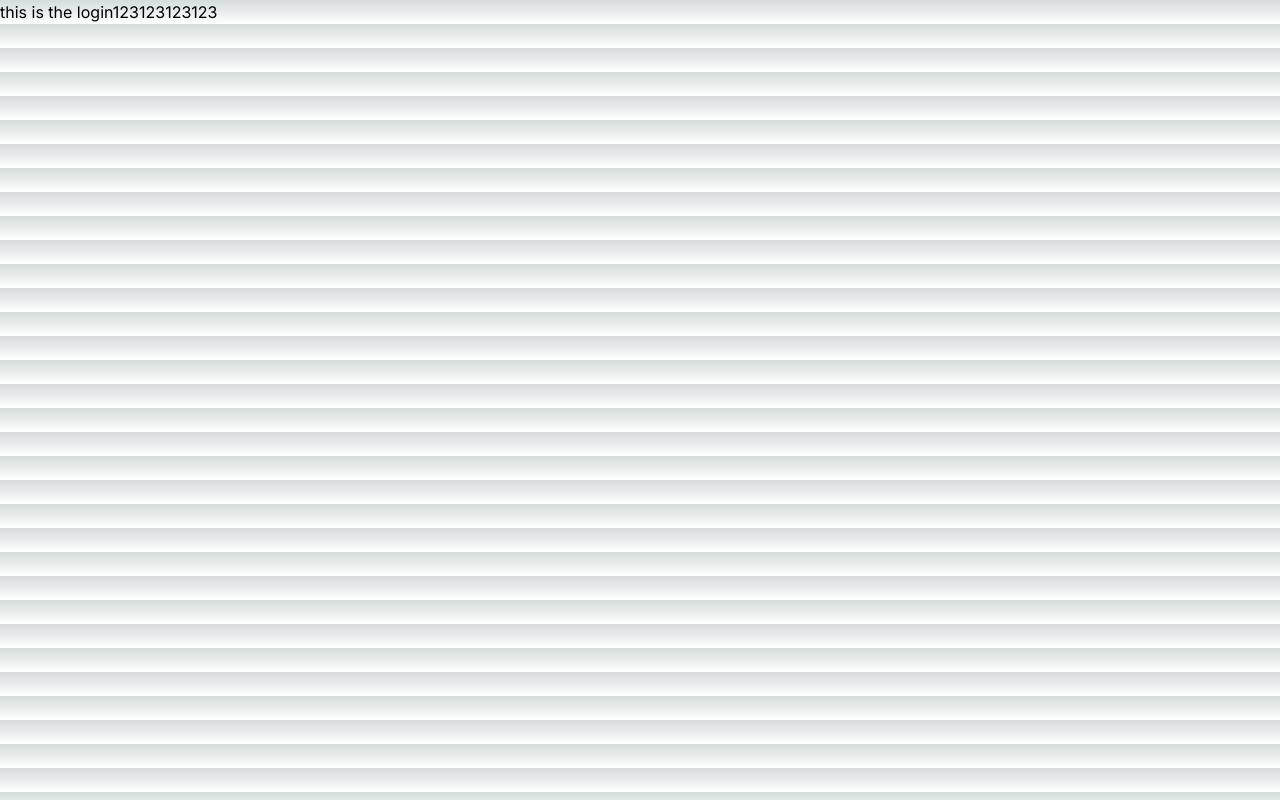
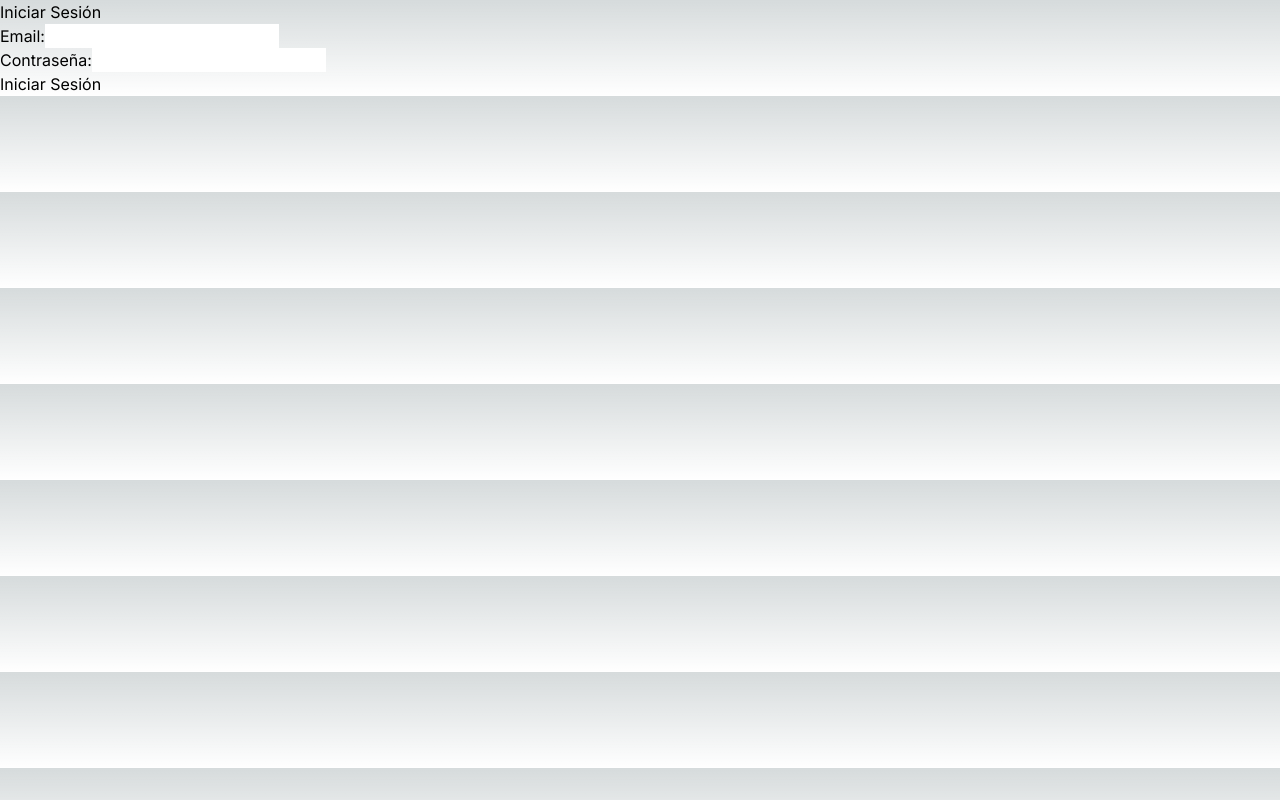
Before and after one commit to WilsonCollantesAponte/Autopart-Express, a Next.js app: page /client/form/login in a window 1280 px wide. Built offline with nearby package versions, Linux system fonts and the light colour scheme.

Commit message:
Register, login navbar

```diff
--- /dev/null
+++ b/app/Providers.js
@@ -0,0 +1,10 @@
+'use client'
+import { SessionProvider } from "next-auth/react";
+
+export function Providers ({children}) {
+    return (
+        <SessionProvider>
+            {children}
+        </SessionProvider>
+    )
+}
--- /dev/null
+++ b/app/api/auth/[...nextauth]/route.js
@@ -0,0 +1,12 @@
+import NextAuth from "next-auth/next";
+import GoogleProvider from 'next-auth/providers/google'
+
+
+const handler = NextAuth({
+    providers: [GoogleProvider({
+        clientId : "173444235507-cfg95v9p9u0lb0vbdnb7i583f15i8na1.apps.googleusercontent.com",
+        clientSecret: "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",
+    })]
+})
+
+export {handler as GET, handler as POST};
--- a/app/client/form/login/page.jsx
+++ b/app/client/form/login/page.jsx
@@ -1,3 +1,76 @@
+'use client'
+import { useState } from 'react';
+import { Redirect } from 'next';
 export default function Login() {
-  return <div>this is the login123123123123</div>;
+  const [formData, setFormData] = useState({
+    email: '',
+    password: '',
+  });
+
+  const [loginError, setLoginError] = useState(null);
+
+  const handleInputChange = (e) => {
+    const { name, value } = e.target;
+    setFormData({
+      ...formData,
+      [name]: value,
+    });
+  };
+
+  const handleSubmit = async (e) => {
+    e.preventDefault();
+    try {
+      const response = await fetch('http://localhost:3000/client/form/login/api', {
+        method: 'GET',
+      });
+      const data = await response.json();
+      const dataArray = Object.keys(data).map(key => ({ key, value: data[key] }));
+      const findEmail = dataArray[0].value.find(element => element.email === formData.email);
+      const findPassword = dataArray[0].value.find(element => element.password === formData.password);
+      console.log(findEmail);
+
+
+      console.log(dataArray[0].value);
+
+
+      if (response.ok && findEmail && findPassword) {
+        // <Redirect to="/"/> //desbloquear esto cuando este arreglado la landing page
+        alert('Inicio de sesión exitoso');
+      } else {
+        // Inicio de sesión fallido, muestra un mensaje de error
+        setLoginError('Credenciales incorrectas. Por favor, inténtalo de nuevo.');
+      }
+    } catch (error) {
+      // Maneja errores de red o del servidor
+      console.error('Error al iniciar sesión:', error);
+    }
+  };
+
+  return (
+    <div>
+      <h2>Iniciar Sesión</h2>
+      <form onSubmit={handleSubmit}>
+        <div>
+          <label>Email:</label>
+          <input
+            type="email"
+            name="email"
+            value={formData.email}
+            onChange={handleInputChange}
+          />
+        </div>
+        <div>
+          <label>Contraseña:</label>
+          <input
+            type="password"
+            name="password"
+            value={formData.password}
+            onChange={handleInputChange}
+          />
+        </div>
+        <button type="submit">Iniciar Sesión</button>
+      </form>
+      {loginError && <p>{loginError}</p>}
+    </div>
+  );
 }
--- /dev/null
+++ b/app/client/form/nav/page.jsx
@@ -0,0 +1,60 @@
+'use client'
+
+
+import Link from "next/link";
+import { use, useState } from "react";
+import { useEffect } from "react";
+import { useSession, signOut } from "next-auth/react";
+
+export default function Nav() {
+
+    const {data: session} = useSession();
+
+
+    const [formData, setFormData] = useState(null);
+
+    useEffect(() => {
+        const storeUserGmail = localStorage.getItem('user');
+        const storeUser = localStorage.getItem('formData');
+        if(storeUserGmail) {
+            setFormData(JSON.parse(storeUserGmail));
+        }
+        if(storeUser) {
+            setFormData(JSON.parse(storeUser));
+        }
+    }
+    , []);
+
+    const handleLogout = () => {
+        localStorage.removeItem('user');
+        localStorage.removeItem('formData');
+        signOut();
+        setFormData(null);
+    }
+
+
+
+
+    return(
+
+
+
+        <div>
+
+            <Link href="/client/form/signIn"> Register</Link>
+            <Link href="/"> inicio</Link>
+            <Link href="/client/form/about"> About</Link>
+            {session?.user? (<div>
+            <p>
+                {session.user.name} {session.user.email}
+                <img src={session.user.image} alt="user image"/>
+            </p>
+            <button onClick={handleLogout}>Logout</button>
+            </div>
+            ):
+            (
+                <Link href="/api/auth/signin">Sign in</Link>
+            )}
+        </div>
+    )
+}
--- a/app/client/form/signIn/page.js
+++ b/app/client/form/signIn/page.js
@@ -1,14 +1,16 @@
 'use client'
 import styles from './styles.module.css';
-import { GoogleLogin } from 'react-google-login';
-import { gapi } from 'gapi-script';
+import {signIn, useSession} from 'next-auth/react'
+import { useEffect, useState } from 'react';
 
 
-import { useEffect, useState } from 'react';
 export default function Register() {
 
 
+    const {data: session} = useSession();
+    console.log(session);
 
+    //-Falta hacer que el session haga el post al back end, y vamos a utilizar como Passsword el EMAIL --//
 
 
     const [formData, setFormData] = useState({
@@ -19,18 +21,7 @@ export default function Register() {
     })
 
 
-    fetch('http://localhost:3000/client/form/signIn/api', {
-      method: 'POST',
-      headers: {
-        'Content-Type': 'application/json',
-      },
-      body: JSON.stringify({
-        name: formData.name,
-        surname: formData.surname,
-        email: formData.email,
-        password: formData.password,
-      }),
-    })
+
 
 
     const saveDataToLocalStorage = () =>{
@@ -89,16 +80,28 @@ export default function Register() {
 
     const handleSubmit = async (e) => {
         e.preventDefault();
-        //aca se realiza la logica de envio de datos al servidor
+        const responde = await fetch('http://localhost:3000/client/form/signIn/api', {
+          method: 'POST',
+          headers: {
+            'Content-Type': 'application/json',
+          },
+          body: JSON.stringify({
+            name: formData.name,
+            surname: formData.surname,
+            email: formData.email,
+            password: formData.password,
+          }),
+        });
         validate();
 
-        if (isFormValid){
+        if (isFormValid && responde.ok){
             saveDataToLocalStorage();
+
             alert('formulario valido');
         }else{
             alert('formulario invalido');
         }
-        console.log(formData);
+
 
 
         }
@@ -106,31 +109,7 @@ export default function Register() {
 
         //------------------------- cosas para registro por google---------------------------/
 
-        const [user, setUser] = useState({})
-        const clientID = "173444235507-cfg95v9p9u0lb0vbdnb7i583f15i8na1.apps.googleusercontent.com"
 
-        useEffect(() => {
-          const start = async () => {
-            await gapi.load('auth2', () => {
-              gapi.auth2.init({
-                client_id: clientID
-              })
-            })
-          }
-          start()
-        }
-        , [])
-
-
-
-        const onSuccess = (res) => {
-            setUser(res.profileObj)
-            localStorage.setItem('user', JSON.stringify(res.profileObj));
-        }
-
-        const onFailure = (res) => {
-            console.log(res);
-        }
 
 
         //------------------------------------- hasta aca-----------------------------------/
@@ -138,7 +117,7 @@ export default function Register() {
 
 
     return(
-        <form className={styles.form} onSubmit={handleSubmit}>
+        <form className={styles.form}>
         <h1>Registro</h1>
         <br></br>
         <div>
@@ -189,21 +168,10 @@ export default function Register() {
             <p>{formError.password}</p>
         </div>
 
-        <button type="submit" disabled={!isFormValid} className='bg-blue-500 hover:bg-blue-700 text-white font-bold py-2 px-4 rounded-full'>Registrarse</button>
+        <button  onSubmit={handleSubmit} type="submit" disabled={!isFormValid} className='bg-blue-500 hover:bg-blue-700 text-white font-bold py-2 px-4 rounded-full'>Registrarse</button>
         <br></br>
-        <GoogleLogin
+        <button onClick={()=>signIn()} className='bg-blue-500 hover:bg-blue-700 text-white font-bold py-2 px-4 rounded-full'>Google</button>
 
-        clientId={clientID}
-        onSuccess={onSuccess}
-        onFailure={onFailure}
-        cookiePolicy={'single_host_policy'}
-          />
-
-          <div className={user? "profile" : "hidden"}>
-            <img src={user.imageUrl} alt={user.name}/>
-            <h3>{user.name}</h3>
-
-          </div>
       </form>
     )
 }
--- a/app/layout.js
+++ b/app/layout.js
@@ -1,4 +1,5 @@
 import { Inter } from 'next/font/google'
+import {Providers} from './Providers'
 import './globals.css'
 
 const inter = Inter({ subsets: ['latin'] })
@@ -11,7 +12,9 @@ export const metadata = {
 export default function RootLayout({ children }) {
   return (
     <html lang="en">
+      <Providers>
       <body className={inter.className}>{children}</body>
+      </Providers>
     </html>
   )
 }
--- a/package.json
+++ b/package.json
@@ -11,8 +11,11 @@
   },
   "dependencies": {
     "@prisma/client": "^5.5.1",
+    "@react-oauth/google": "^0.11.1",
+    "@reinaldoacdc/gapi-script": "^1.2.0",
     "gapi-script": "^1.2.0",
     "next": "13.5.6",
+    "next-auth": "^4.24.3",
     "react": "^18",
     "react-dom": "^18",
     "react-google-login": "^5.2.2"
```
Also changed, not shown: 2 other files (tests, documents, lock files or other folders).
